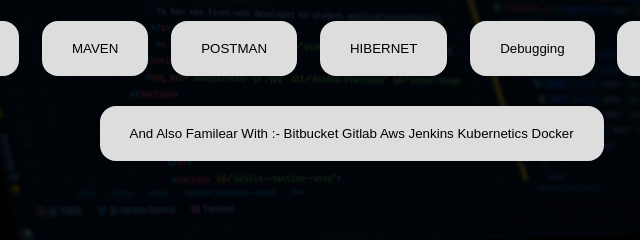
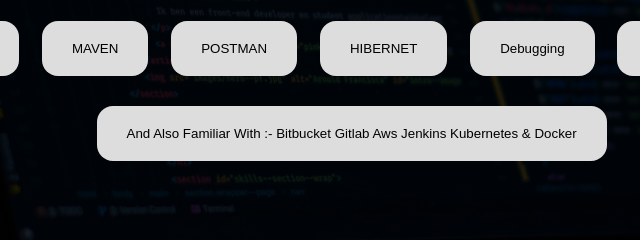
Before and after one commit to Pratik-Jaysingpure/mypratik, a plain HTML site: page index.html in a window 1280 px wide. Shown: the part 1270-1510 px from the top of the page, 294-934 px from the left. Drawn offline with Linux system fonts and the light colour scheme.

Commit message:
Update index.html
update sucesfully

```diff
--- a/index.html
+++ b/index.html
@@ -115,7 +115,7 @@
         <button class="button">HIBERNET  </button>
         <button class="button">Debugging  </button>
         <button class="button">ADVANCED JAVA </button> <br> &nbsp; &nbsp;
-        <button class="button">And Also Familear With :-  Bitbucket Gitlab Aws Jenkins Kubernetics Docker </button>
+        <button class="button">And Also Familiar With :-  Bitbucket Gitlab Aws Jenkins Kubernetes & Docker </button>
       </center>
 
 
```
